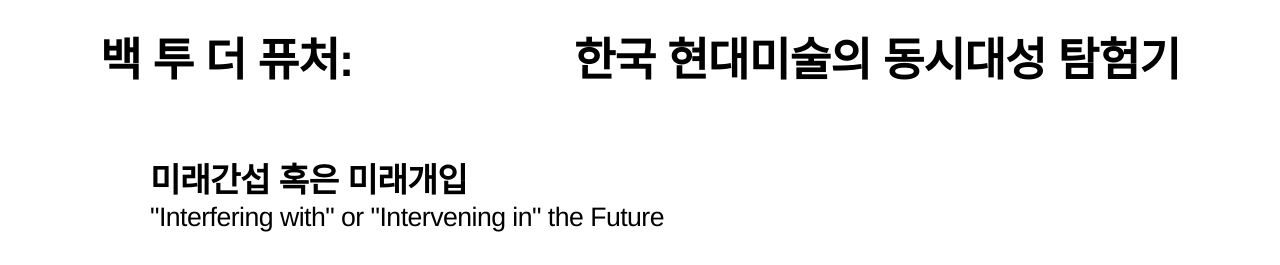
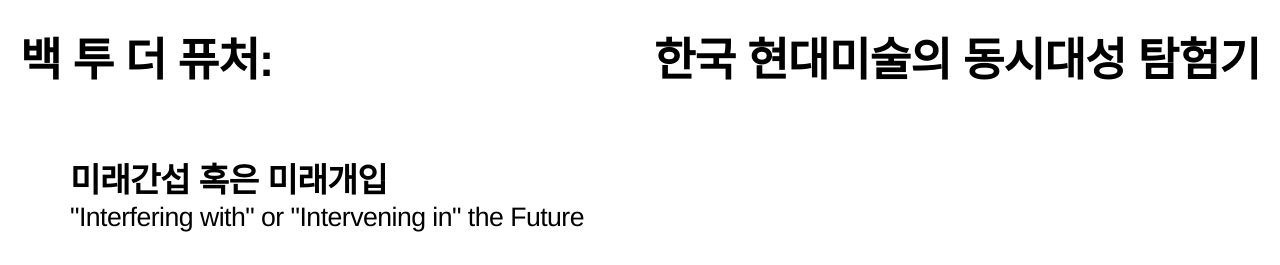
Before and after one commit to woojinnchoi/backtothefuture, a plain HTML site: page jhj.html in a window 1280 px wide. Shown: the top 265 px of the page. Drawn offline with Linux system fonts and the light colour scheme.

Commit message:
Add files via upload

```diff
--- a/jhj.html
+++ b/jhj.html
@@ -6,11 +6,11 @@
   <title>미래간섭 혹은 미래개입</title>
   <style>
     body {
-      max-width: 1920px;
       font-family: sans-serif;
       color: black;
-      padding: 0 100px;
       margin: 0 auto;
+      padding-left: 20px;
+      padding-right: 20px;
     }
 
 
@@ -35,12 +35,14 @@
 
 
     #header {
+      max-width:1640px;
       margin-left: auto;
       margin-right: auto;
       margin-top: 23px;
     }
 
     #article {
+      max-width: 1440px;
       padding: 0 50px;
       margin-top: 50px;
       margin-left: auto;
```
Also changed, not shown: psg.html (+1 -0 lines), ssz.html (+2 -1 lines).
